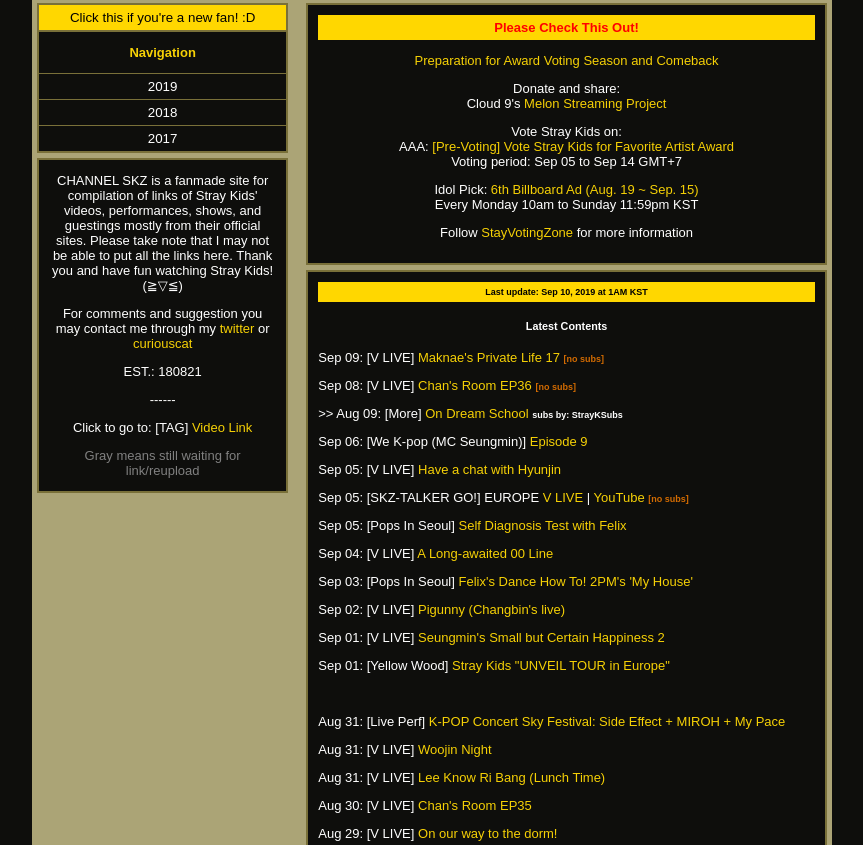
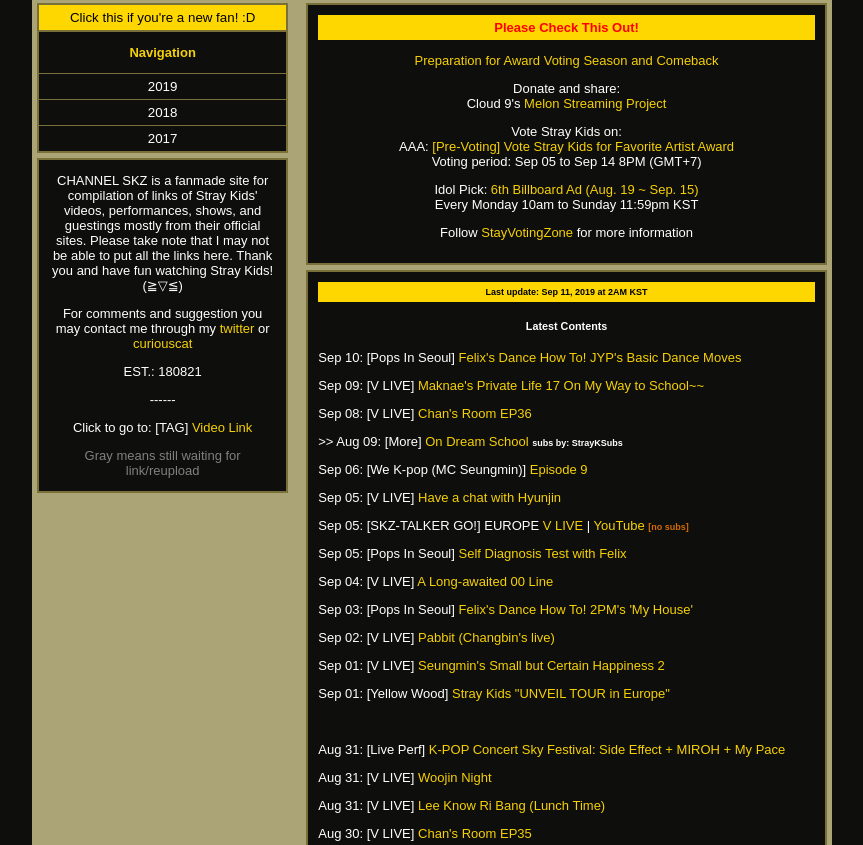
Before and after one commit to fxxrytail/chskz, a plain HTML site: page index.html in a window 1280 px wide. Shown: the part 576-1421 px from the top of the page, without its empty margins (208-1071 px from the left). Drawn offline with Linux system fonts and the light colour scheme.

Commit message:
Add files via upload

```diff
--- a/index.html
+++ b/index.html
@@ -121,7 +121,7 @@
 		Cloud 9's <a href="https://twitter.com/StrayKids_C9/status/1165955547113250816" target="_blank"> Melon Streaming Project </a> </p>
 
 		<p>Vote Stray Kids on: <br>
-		AAA: <a href="https://aaavietnam2019.com.vn/pre-vote/korea?type=singer&k=stray+kids" target="_blank"> [Pre-Voting] Vote Stray Kids for Favorite Artist Award </a> <br> Voting period: Sep 05 to Sep 14 GMT+7
+		AAA: <a href="https://aaavietnam2019.com.vn/pre-vote/korea?type=singer&k=stray+kids" target="_blank"> [Pre-Voting] Vote Stray Kids for Favorite Artist Award </a> <br> Voting period: Sep 05 to Sep 14 8PM (GMT+7)
 		</p>
 
 		<p>Idol Pick: <a href="http://idolpick.donga.com/poll.php?p=2" target="_blank"> 6th Billboard Ad (Aug. 19 ~ Sep. 15)</a> <br> Every Monday 10am to Sunday 11:59pm KST
@@ -133,36 +133,34 @@
 	<div class="box bigBox" id="allLinks">
 
 <!-- UPCOMING
-	<p> DATE <span id="tag"><a href="vlives.html#2019">[V LIVE]</a></span> <a href="VLink" target="_blank"> TITLE </a> <span id="nosubs">[no subs]</span> </p>
+	<p> DATE <span id="tag"><a href="vlives.html#2019">[V LIVE]</a></span> <a href="VLink" target="_blank"> TITLE</a> <span id="nosubs">[no subs]</span> </p>
 
-	<p> DATE <span id="tag"><a href="shows.html#SKZ-TALKER">[SKZ-TALKER]</a></span> TITLE <a href="VLink" target="_blank"> V LIVE</a> <span id="nosubs">[no subs]</span> | <a href="YTLink" target="_blank"> YouTube </a> <span id="nosubs">[no subs]</span> </p>
+	<p> DATE <span id="tag"><a href="shows.html#SKZ-TALKER">[SKZ-TALKER]</a></span> TITLE <a href="VLink" target="_blank"> V LIVE</a> <span id="nosubs">[no subs]</span> | <a href="YTLink" target="_blank"> YouTube</a> <span id="nosubs">[no subs]</span> </p>
 
-	<p> DATE <span id="tag"><a href="shows.html#SKZ-TALKER">[SKZ-TALKER GO!]</a></span> Episode <a href="VLink" target="_blank"> V LIVE</a> <span id="nosubs">[no subs]</span> | <a href="YTLink" target="_blank"> YouTube </a> <span id="nosubs">[no subs]</span> </p>
+	<p> DATE <span id="tag"><a href="shows.html#SKZ-TALKER">[SKZ-TALKER GO!]</a></span> Episode <a href="VLink" target="_blank"> V LIVE</a> <span id="nosubs">[no subs]</span> | <a href="YTLink" target="_blank"> YouTube</a> <span id="nosubs">[no subs]</span> </p>
 
-	<p> DATE <span id="tag"><a href="shows.html#TWO-KIDS-ROOM">[TWO KIDS ROOM]</a></span> TITLE <a href="VLink" target="_blank"> V LIVE</a> <span id="nosubs">[no subs]</span> | <a href="YTLink" target="_blank"> YouTube </a> <span id="nosubs">[no subs]</span> </p>
+	<p> DATE <span id="tag"><a href="shows.html#TWO-KIDS-ROOM">[TWO KIDS ROOM]</a></span> TITLE<a href="VLink" target="_blank"> V LIVE</a> <span id="nosubs">[no subs]</span> | <a href="YTLink" target="_blank"> YouTube</a> <span id="nosubs">[no subs]</span> </p>
 
-	<p> DATE <span id="tag"><a href="straykids.html#Yellow-Wood">[Yellow Wood]</a></span> <a href="LINK" target="_blank"> TITLE </a> <span id="nosubs">[no subs]</span> </p>
+	<p> DATE <span id="tag"><a href="straykids.html#Yellow-Wood">[Yellow Wood]</a></span> <a href="LINK" target="_blank"> TITLE</a> <span id="nosubs">[no subs]</span> </p>
 
-	<p> DATE <span id="tag"><a href="shows.html#WeKpop">[We K-pop (MC Seungmin)]</a></span> <a href="LINK" target="_blank"> TITLE </a> </p>
+	<p> DATE <span id="tag"><a href="shows.html#WeKpop">[We K-pop (MC Seungmin)]</a></span> <a href="LINK" target="_blank"> TITLE</a> </p>
 
-	<p> DATE <span id="tag"> <a href="shows.html#PopsInSeoul">[Pops In Seoul]</a></span> <a href="LINK" target="_blank"> TITLE </a> </p>
+	<p> DATE <span id="tag"> <a href="shows.html#PopsInSeoul">[Pops In Seoul]</a></span> <a href="LINK" target="_blank"> TITLE</a> </p>
 
-	<p> DATE <span id="tag"><a href="straykids.html#Live-Perf">[Live Perf] </a></span> <a href="LINK" target="_blank"> TITLE </a> <span id="nosubs">[no subs]</span> </p>
+	<p> DATE <span id="tag"><a href="straykids.html#Live-Perf">[Live Perf] </a></span> <a href="LINK" target="_blank"> TITLE</a> <span id="nosubs">[no subs]</span> </p>
 
-	<p> DATE <span id="tag"><a href="shows.html#More">[More]</a></span> <a href="LINK" target="_blank"> TITLE </a> <span id="nosubs">[no subs]</span> </p>
+	<p> DATE <span id="tag"><a href="shows.html#More">[More]</a></span> <a href="LINK" target="_blank"> TITLE</a> <span id="nosubs">[no subs]</span> </p>
 
 	<p id="wait">DATE [TAG] TITLE</p>
 -->
-	<div class="secTitle small">Last update: Sep 10, 2019 at 1AM KST</div>
+	<div class="secTitle small">Last update: Sep 11, 2019 at 2AM KST</div>
 
 	<h5 id="2019">Latest Contents</h5>
 
-		<p> Sep 09: <span id="tag"><a href="vlives.html#2019">[V LIVE]</a></span> <a href="https://www.vlive.tv/video/148819" target="_blank"> Maknae's Private Life 17 </a> <span id="nosubs">[no subs]</span> </p>
-
-		<p> Sep 08: <span id="tag"><a href="vlives.html#2019">[V LIVE]</a></span> <a href="https://www.vlive.tv/video/148801" target="_blank"> Chan's Room EP36 </a> <span id="nosubs">[no subs]</span> </p>
-
+	<p> Sep 10: <span id="tag"> <a href="shows.html#PopsInSeoul">[Pops In Seoul]</a></span> <a href="https://youtu.be/23JUBUenfOU" target="_blank"> Felix's Dance How To! JYP's Basic Dance Moves</a> </p>
+	<p> Sep 09: <span id="tag"><a href="vlives.html#2019">[V LIVE]</a></span> <a href="https://www.vlive.tv/video/148819" target="_blank"> Maknae's Private Life 17 On My Way to School~~ </a></p>
+	<p> Sep 08: <span id="tag"><a href="vlives.html#2019">[V LIVE]</a></span> <a href="https://www.vlive.tv/video/148801" target="_blank"> Chan's Room EP36 </a> </p>
 	<p> >> Aug 09: <span id="tag"><a href="shows.html#More">[More]</a></span> <a href="https://youtu.be/JLH6hXWuvZo" target="_blank"> On Dream School</a> <span id="subs">subs by: StrayKSubs</span> </p>
-
 	<p> Sep 06: <span id="tag"><a href="shows.html#WeKpop">[We K-pop (MC Seungmin)]</a></span> <a href="https://youtu.be/0nwkN357sTg" target="_blank"> Episode 9 </a> </p>
 	<p> Sep 05: <span id="tag"><a href="vlives.html#2019">[V LIVE]</a></span> <a href="https://www.vlive.tv/video/148340" target="_blank"> Have a chat with Hyunjin </a> </p>
 
@@ -171,7 +169,7 @@
 	<p> Sep 05: <span id="tag"> <a href="shows.html#PopsInSeoul">[Pops In Seoul]</a></span> <a href="https://youtu.be/vK_XU_IgzBI" target="_blank"> Self Diagnosis Test with Felix </a> </p>
 	<p> Sep 04: <span id="tag"><a href="vlives.html#2019">[V LIVE]</a></span> <a href="https://www.vlive.tv/video/147986" target="_blank">A Long-awaited 00 Line</a> </p>
 	<p> Sep 03: <span id="tag"> <a href="shows.html#PopsInSeoul">[Pops In Seoul]</a></span> <a href="https://youtu.be/ixd6yX3KvcA" target="_blank"> Felix's Dance How To! 2PM's 'My House' </a> </p>
-	<p> Sep 02: <span id="tag"><a href="vlives.html#2019">[V LIVE]</a></span> <a href="https://www.vlive.tv/video/147694" target="_blank">Pigunny (Changbin's live)</a></p>
+	<p> Sep 02: <span id="tag"><a href="vlives.html#2019">[V LIVE]</a></span> <a href="https://www.vlive.tv/video/147694" target="_blank">Pabbit (Changbin's live)</a></p>
 	<p> Sep 01: <span id="tag"><a href="vlives.html#2019">[V LIVE]</a></span> <a href="https://www.vlive.tv/video/147563" target="_blank"> Seungmin's Small but Certain Happiness 2</a></p>
 	<p> Sep 01: <span id="tag"><a href="straykids.html#Yellow-Wood">[Yellow Wood]</a></span> <a href="https://youtu.be/RlLUsd6R5pk" target="_blank"> Stray Kids "UNVEIL TOUR in Europe" </a> </p>
 
```
Also changed, not shown: shows.html (+1 -0 lines), vlives.html (+2 -2 lines).
